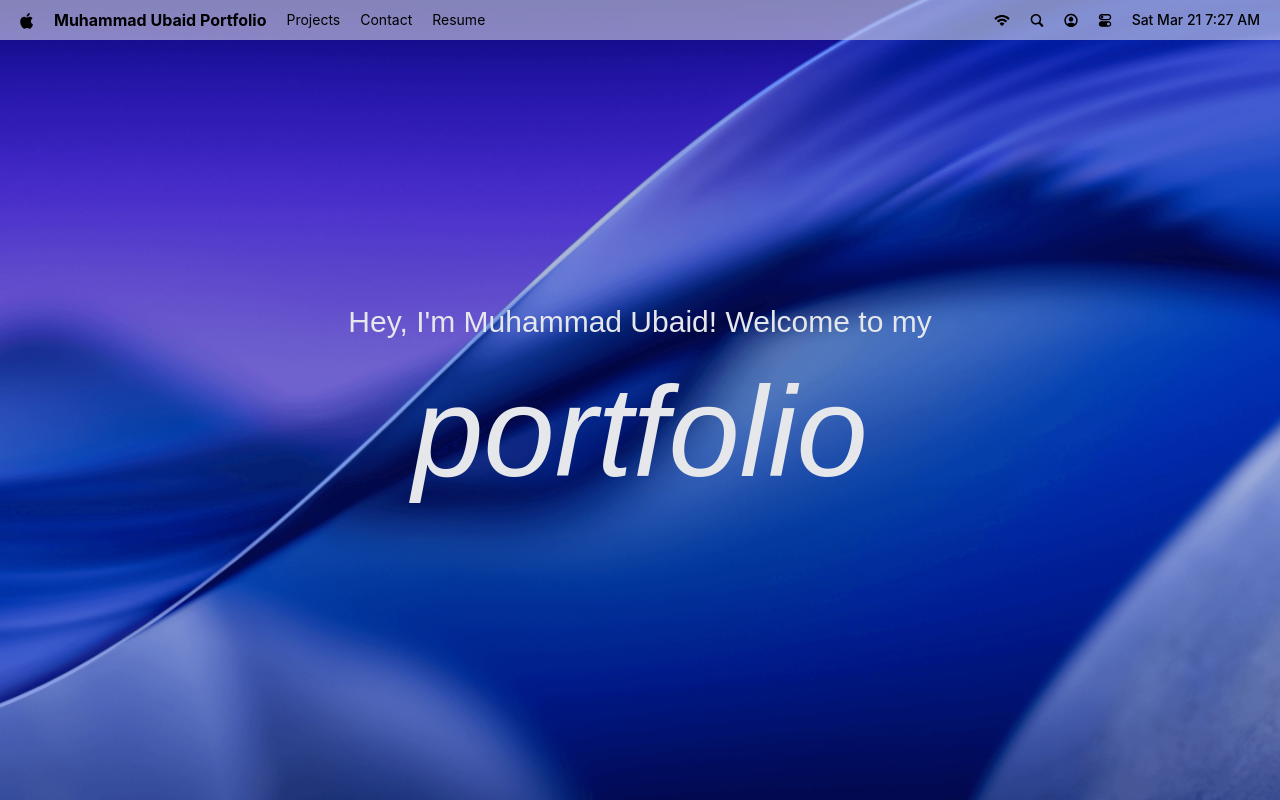
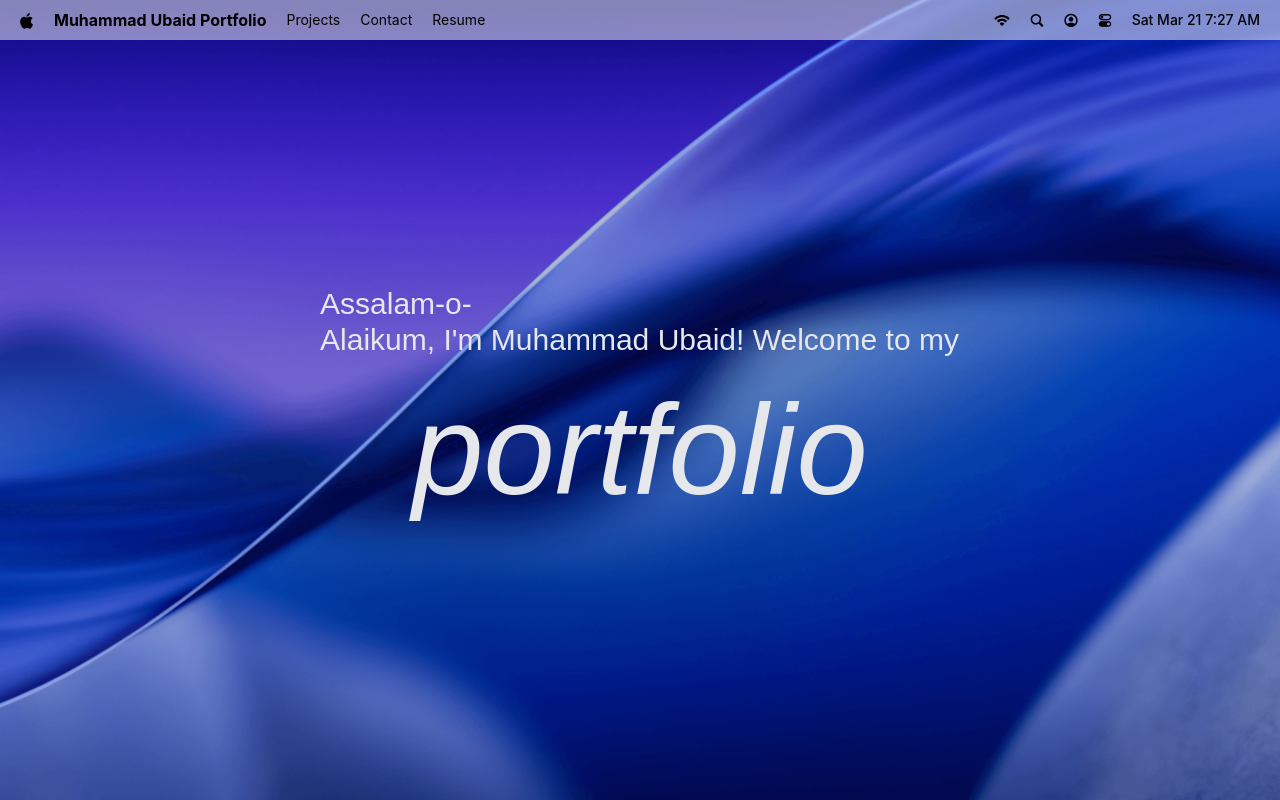
Before and after one commit to theubaidistan/MacOS_Portfolio_2026, a React (Vite) app: page / in a window 1280 px wide. Built offline with nearby package versions, Linux system fonts and the light colour scheme; a web font is replaced by a local one.

Commit message:
implement welcome section update

```diff
--- a/src/components/Welcome.jsx
+++ b/src/components/Welcome.jsx
@@ -76,7 +76,7 @@ const Welcome = () => {
     <section id="welcome">
       <p ref={subtitleRef}>
         {renderText(
-          "Hey, I'm Muhammad Ubaid! Welcome to my",
+          "Assalam-o-Alaikum, I'm Muhammad Ubaid! Welcome to my",
           "text-3xl font-georama",
           100
         )}
```
